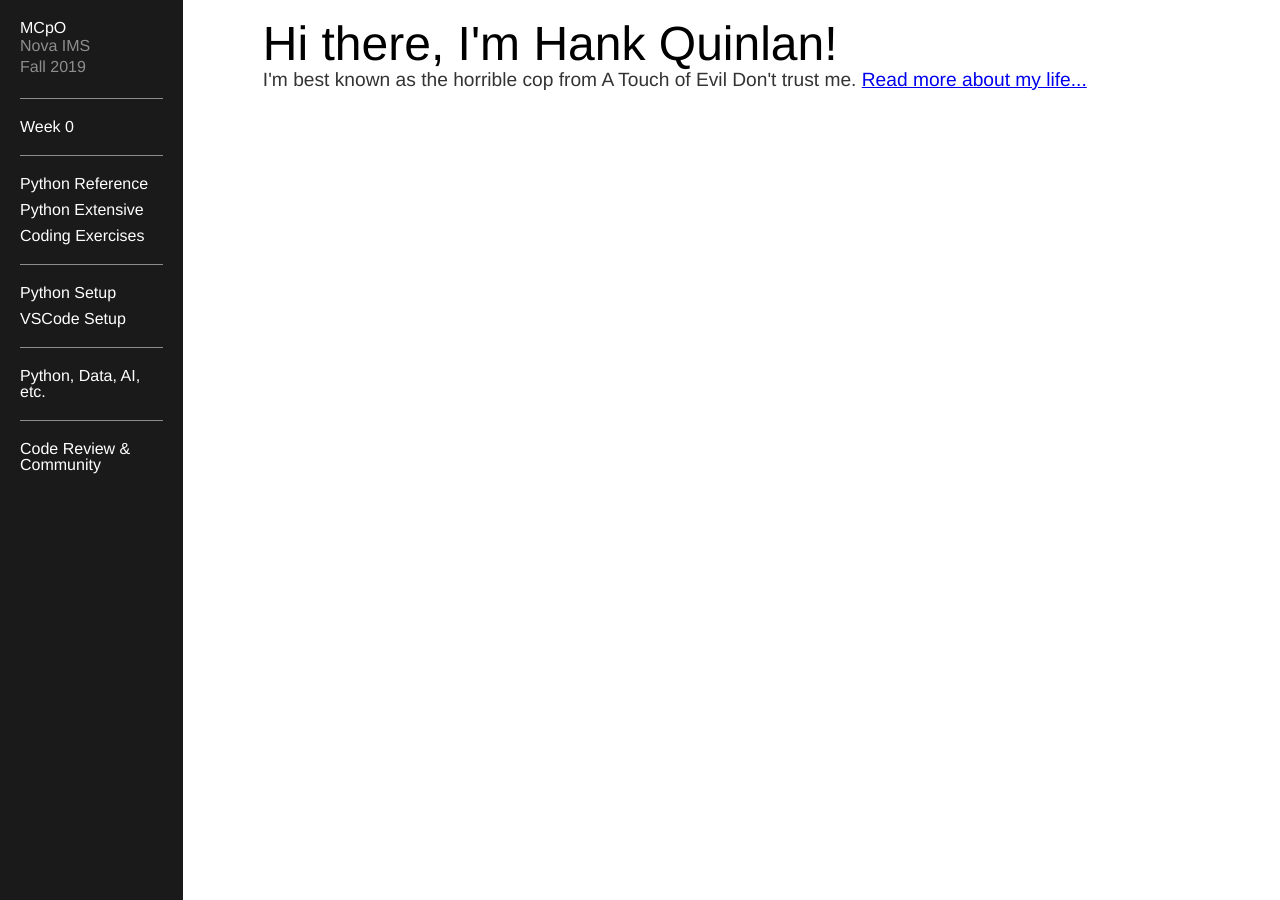
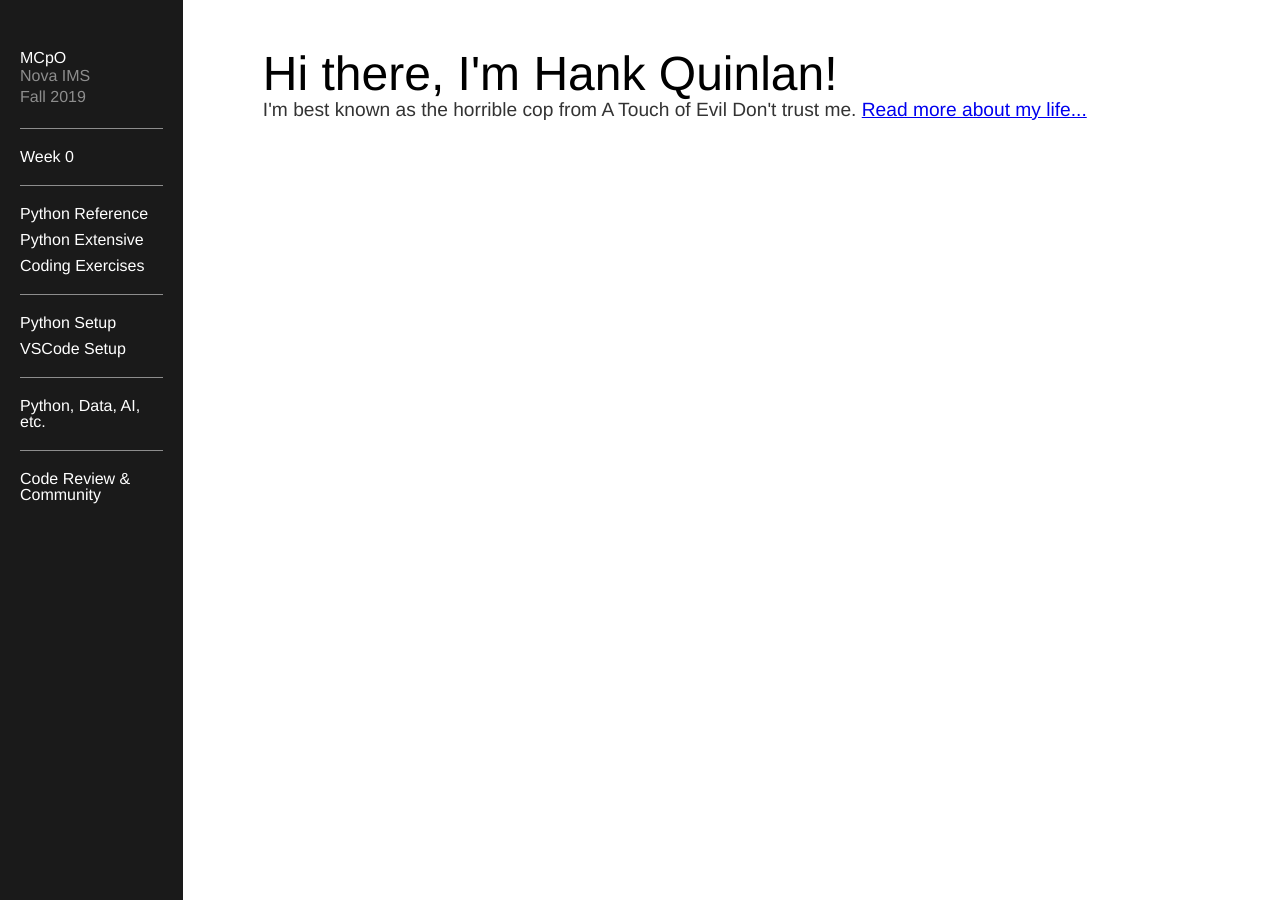
Before and after one commit to mcpo19/mcpo19_backup, a Jekyll site: the page built from index.html, in a window 1280 px wide. Built offline with Jekyll 4.4.1, drawn with Linux system fonts in a browser that asks for light colours.

Commit message:
Update main.css

```diff
--- a/css/main.css
+++ b/css/main.css
@@ -63,7 +63,7 @@ body {
 body #sidenav {
     background-color: #1a1a1a;
     color: white;
-    padding: 20px;
+    padding: 50px 20px 0px;
     overflow-y: scroll;
 }
 
@@ -77,7 +77,7 @@ body #sidenav a:hover {
 }
 
 body #sidenav a#title-logo {
-    font_size: 1.5em;
+    font_size: 1.9em;
 }
 
 body #sidenav p.logo-text {
@@ -115,7 +115,7 @@ body #sidenav nav ul li a:hover {
 /*  CONTAINER'S CSS          */
 /* ========================= */
 body .container {
-    padding: 20px 80px;
+    padding: 50px 80px;
     grid-column: span 6;
 }
 
```
